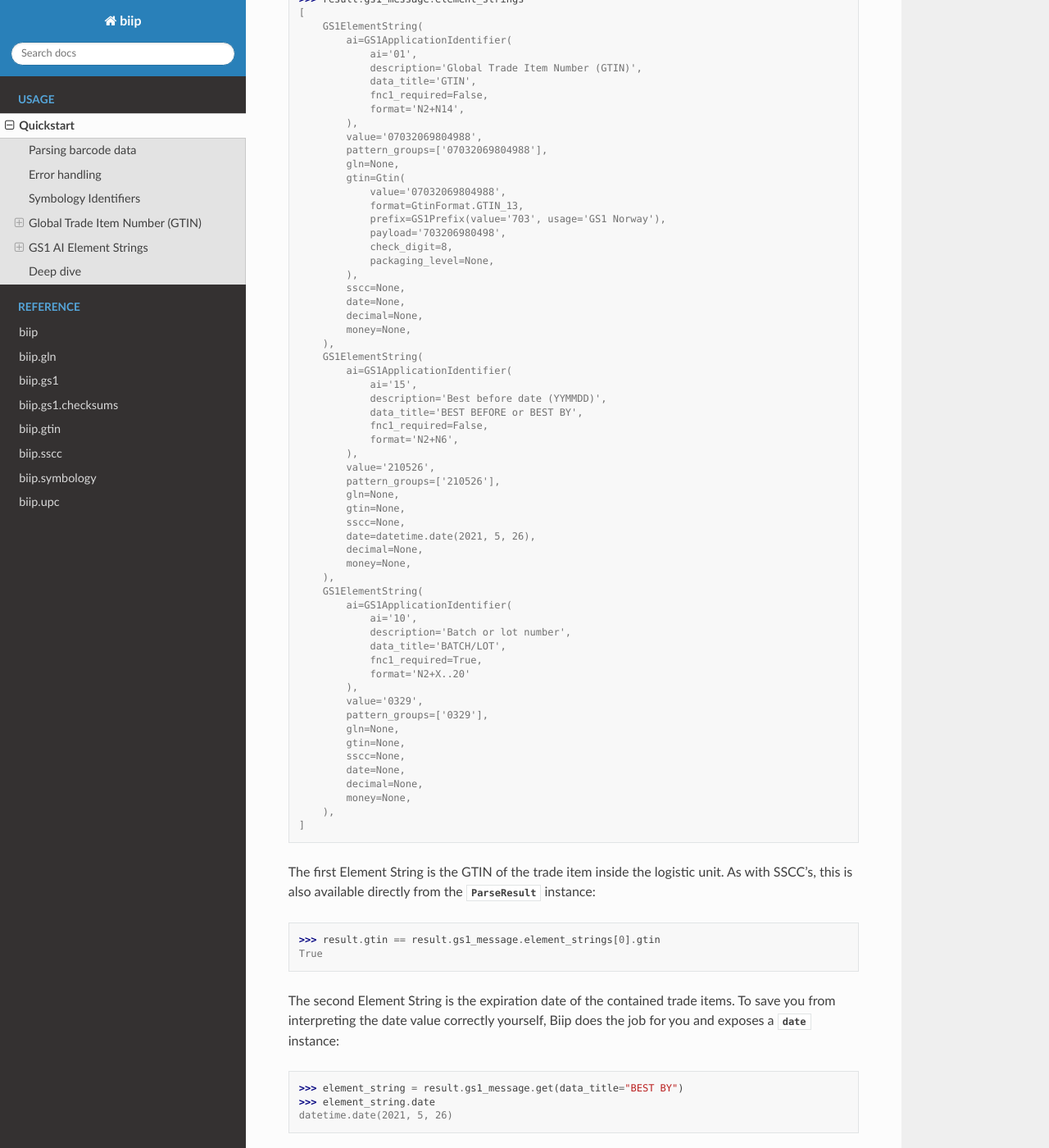
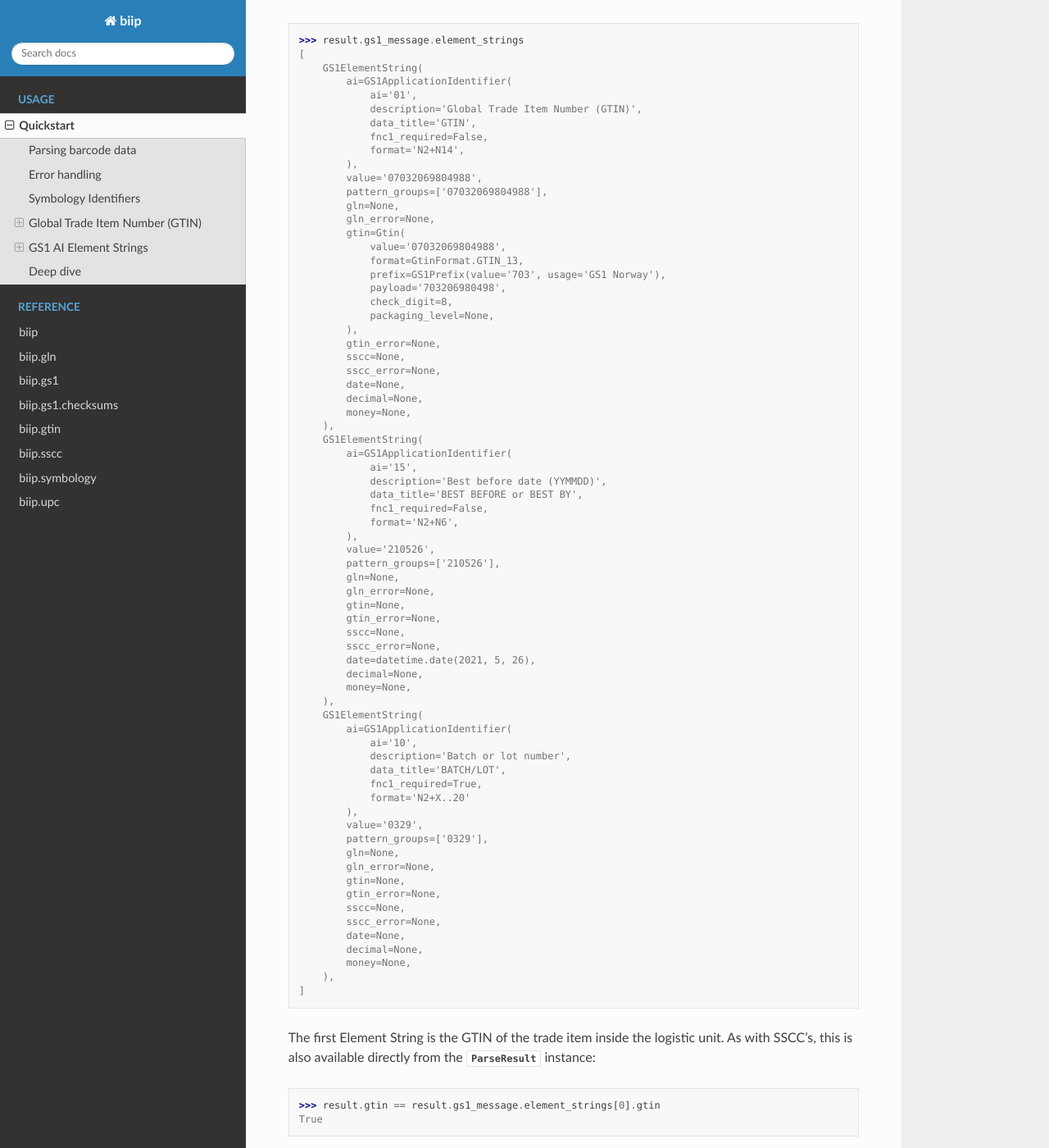
Before and after one commit to jodal/biip, a Sphinx documentation site: the page built from docs/quickstart.rst, in a window 1280 px wide and 1400 px high, scrolled down 6135 px. Shown: the whole window at 82% size. Built offline with Sphinx 7.4.7 and the Read the Docs theme 2.0.0, drawn with Linux system fonts in a browser that asks for light colours; some of the changed text lies outside the part shown.

Commit message:
Update quickstart guide with new GS1ElementString fields

```diff
--- a/docs/quickstart.rst
+++ b/docs/quickstart.rst
@@ -264,7 +264,9 @@ we might get the data string ``00376130321109103420``:
                 value='376130321109103420',
                 pattern_groups=['376130321109103420'],
                 gln=None,
+                gln_error=None,
                 gtin=None,
+                gtin_error=None,
                 sscc=Sscc(
                     value='376130321109103420',
                     prefix=GS1Prefix(value='761', usage='GS1 Schweiz, Suisse, Svizzera'),
@@ -272,6 +274,7 @@ we might get the data string ``00376130321109103420``:
                     payload='37613032110910342',
                     check_digit=0,
                 ),
+                sscc_error=None,
                 date=None,
                 decimal=None,
                 money=None,
@@ -338,6 +341,7 @@ we can see that the data contains three Element Strings::
             value='07032069804988',
             pattern_groups=['07032069804988'],
             gln=None,
+            gln_error=None,
             gtin=Gtin(
                 value='07032069804988',
                 format=GtinFormat.GTIN_13,
@@ -346,7 +350,9 @@ we can see that the data contains three Element Strings::
                 check_digit=8,
                 packaging_level=None,
             ),
+            gtin_error=None,
             sscc=None,
+            sscc_error=None,
             date=None,
             decimal=None,
             money=None,
@@ -362,8 +368,11 @@ we can see that the data contains three Element Strings::
             value='210526',
             pattern_groups=['210526'],
             gln=None,
+            gln_error=None,
             gtin=None,
+            gtin_error=None,
             sscc=None,
+            sscc_error=None,
             date=datetime.date(2021, 5, 26),
             decimal=None,
             money=None,
@@ -379,8 +388,11 @@ we can see that the data contains three Element Strings::
             value='0329',
             pattern_groups=['0329'],
             gln=None,
+            gln_error=None,
             gtin=None,
+            gtin_error=None,
             sscc=None,
+            sscc_error=None,
             date=None,
             decimal=None,
             money=None,
```
